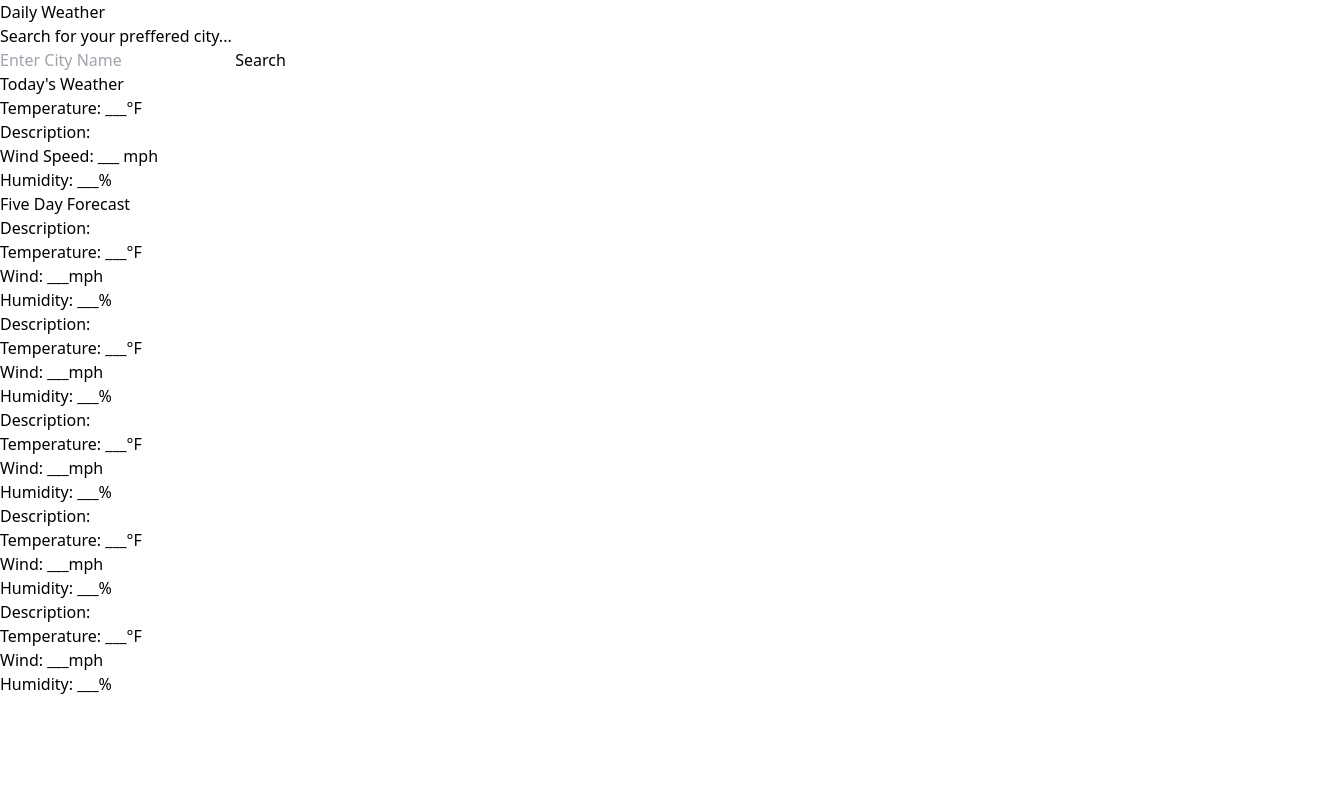
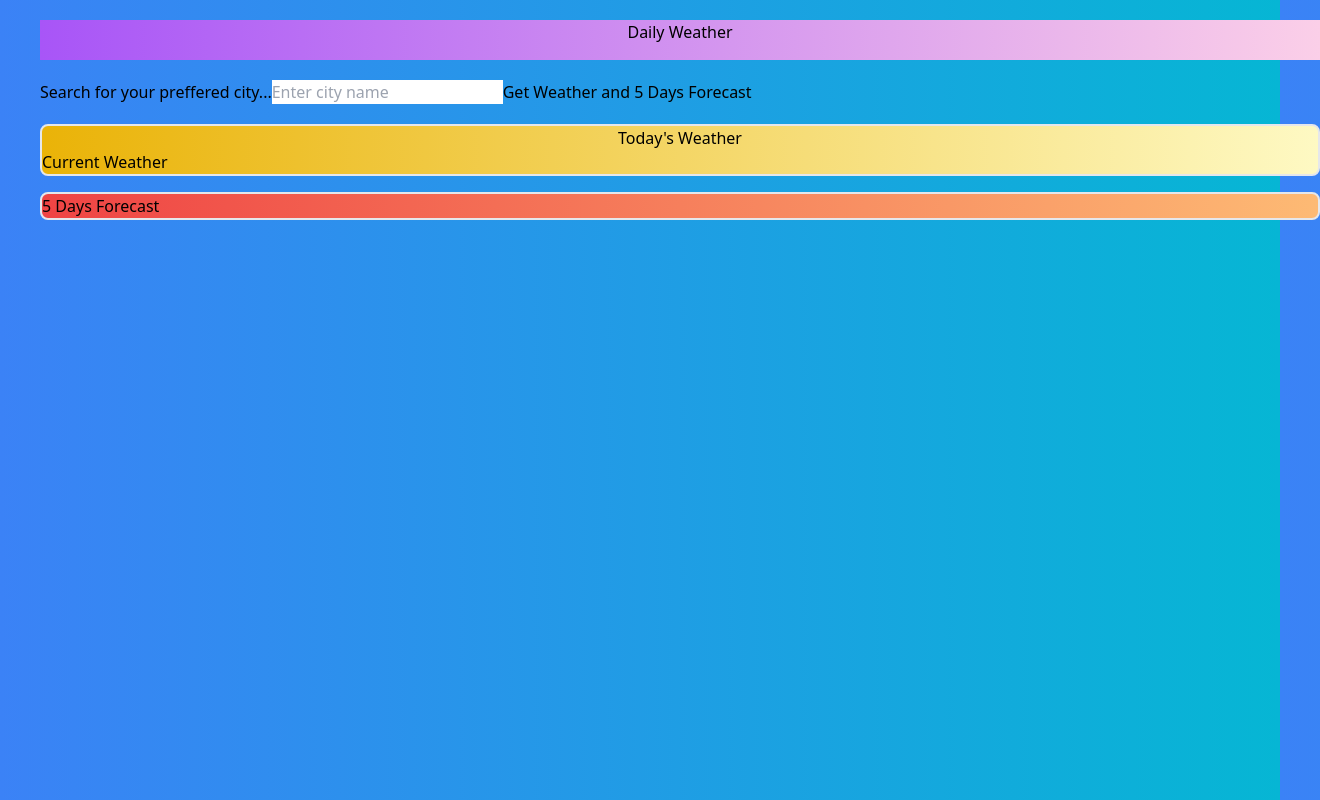
Before and after one commit to brittanykreyes/collabRepo, a website: page assets/index.html in a window 1280 px wide. Shown: the whole page, 1320 px wide, since content can reach past the window. Drawn offline with nearby package versions, Linux system fonts and the light colour scheme; files that its build step writes are made by us from their sources.

Commit message:
Update index.html

```diff
--- a/assets/index.html
+++ b/assets/index.html
@@ -5,65 +5,40 @@
     <meta name="viewport" content="width=device-width, initial-scale=1.0">
     <title>Weather App</title>
     <!-- reset css -->
-     <link rel="stylesheet" href="./assets/css/reset.css">
+     <link rel="stylesheet" href="../assets/css/reset.css">
      <!-- styles -->
-      <link rel="stylesheet" href="./assets/css/styles.css">
+
+      <!-- <link rel="stylesheet" href="/assets/css/styles.css"> -->
+      <link rel="stylesheet" href="../src/output.css">
 </head>
-<body>
-    <h1>Daily Weather</h1>
-    <div class="container">
-        <div class="weather-input">
-            <h3> Search for your preffered city...</h3>
-            <input class="city-input" type="text" placeholder="Enter City Name">
-            <button class="search-btn">Search</button>
+<body class="bg-gradient-to-l from-cyan-500 to-blue-500">
+
+    <div class="container mx-10">
+        <h1 class=" bg-gradient-to-l from-pink-200 to-purple-500 text-center my-5 h-10" >Daily Weather</h1>
+        <div class="flex flex-row weather-input my-5">
+            <h3 class="search"> Search for your preffered city...</h3>
+            <input type="text" id="cityInput" placeholder="Enter city name">
+            <button id="getWeatherBtn">Get Weather and 5 Days Forecast</button>
           </div>
-          <div class="weather-data">
-            <div class="current-weather">
-                <div class="details">
-                    <h2>Today's Weather</h2>
-                    <h6>Temperature: ___°F</h6>
-                    <h6>Description: </h6>
-                    <h6>Wind Speed: ___ mph</h6>
-                    <h6>Humidity: ___%</h6>
+          <div class="flex flex-col w-100 weather-data space-y-4 ">
+            <div class="current-weather bg-gradient-to-l from-yellow-100 to-yellow-500 border-2 rounded-lg">
+                <h2 class="mx-2 text-center">Today's Weather</h2>
+                <div id="currentWeatherContainer">
+                    <h3>Current Weather</h3>
+                    <div id="currentWeather" class="weather-card"></div>
                 </div>
             </div>
-            <div class="days-forecast">
-                <h2> Five Day Forecast</h2>
-                <ul class="weather-cards">
-                    <li class="card">
-                        <h3>Description: </h3>
-                        <h6>Temperature: ___°F</h6>
-                        <h6>Wind: ___mph</h6>
-                        <h6>Humidity: ___%</h6>
-                    </li>
-                    <li class="card">
-                        <h3>Description: </h3>
-                        <h6>Temperature: ___°F</h6>
-                        <h6>Wind: ___mph</h6>
-                        <h6>Humidity: ___%</h6>
-                    </li>
-                    <li class="card">
-                        <h3>Description: </h3>
-                        <h6>Temperature: ___°F</h6>
-                        <h6>Wind: ___mph</h6>
-                        <h6>Humidity: ___%</h6>
-                    </li>
-                    <li class="card">
-                        <h3>Description: </h3>
-                        <h6>Temperature: ___°F</h6>
-                        <h6>Wind: ___mph</h6>
-                        <h6>Humidity: ___%</h6>
-                    </li>
-                    <li class="card">
-                        <h3>Description: </h3>
-                        <h6>Temperature: ___°F</h6>
-                        <h6>Wind: ___mph</h6>
-                        <h6>Humidity: ___%</h6>
-                    </li>
-                </ul>
+            <div class="days-forecast bg-gradient-to-l from-orange-300 to-red-500 border-2 rounded-lg">
+                <div id="forecastWeatherContainer">
+                    <h3>5 Days Forecast</h3>
+                    <div id="forecastWeather" class="forecast-cards"></div>
+                </div>
             </div>
           </div>
     </div>
+    <script src="../assets/scritp.js"></script>
+</body>
+</html>
 
 </body>
 </html>
```
